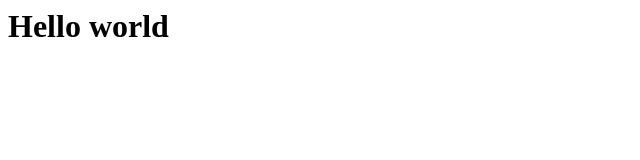
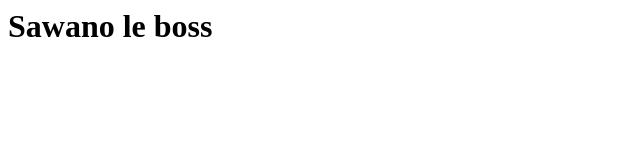
Before and after one commit to Dsaquel/portfolio, a plain HTML site: page index.html in a window 1280 px wide. Shown: the whole page, without its empty margins (0-640 px from the left). Drawn offline with Linux system fonts and the light colour scheme.

Commit message:
Changement du titre de la page

```diff
--- a/index.html
+++ b/index.html
@@ -6,6 +6,6 @@
     <title>Document</title>
 </head>
 <body>
-    <h1>Hello world</h1>
+    <h1>Sawano le boss</h1>
 </body>
 </html>
```
